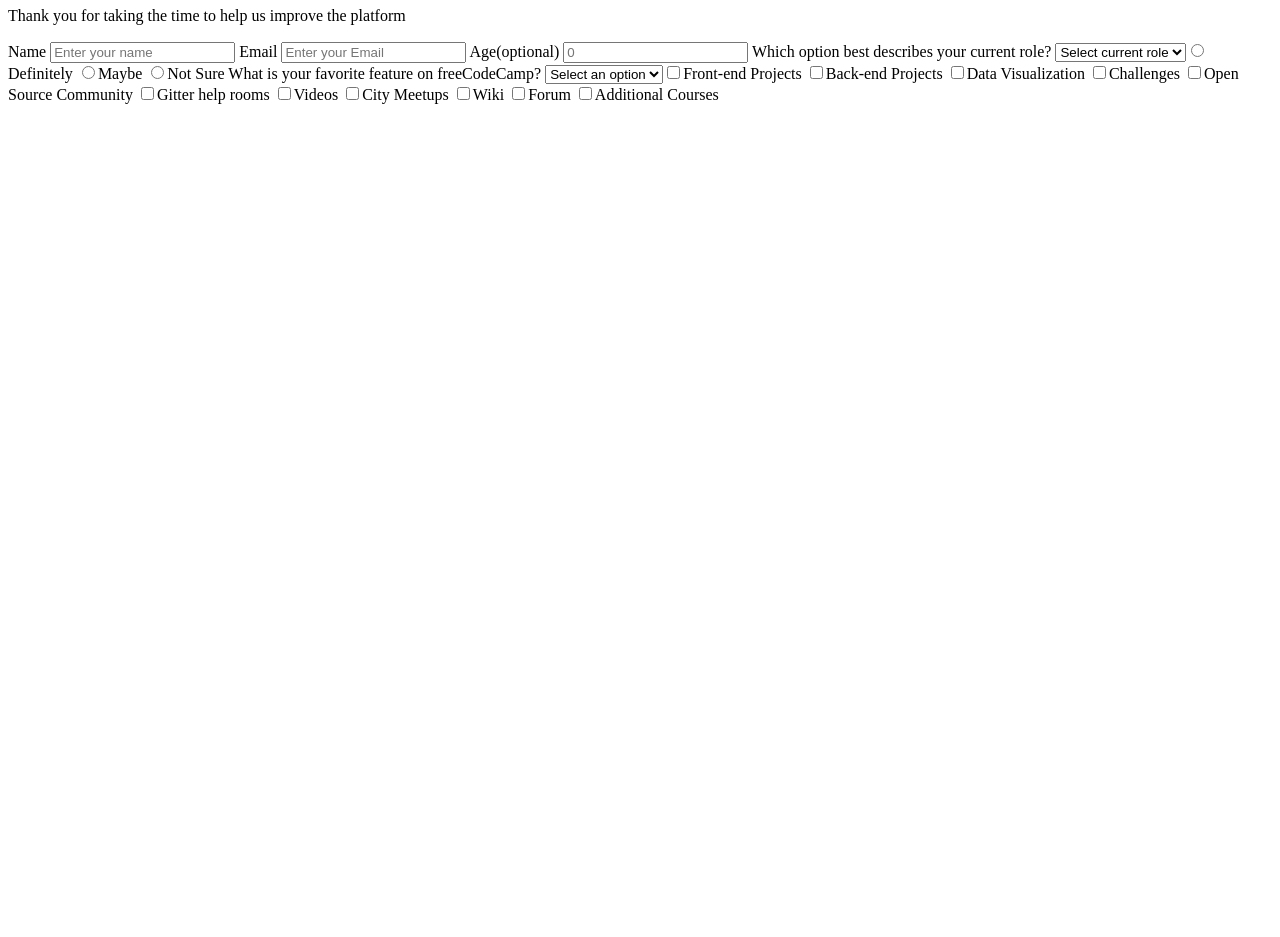
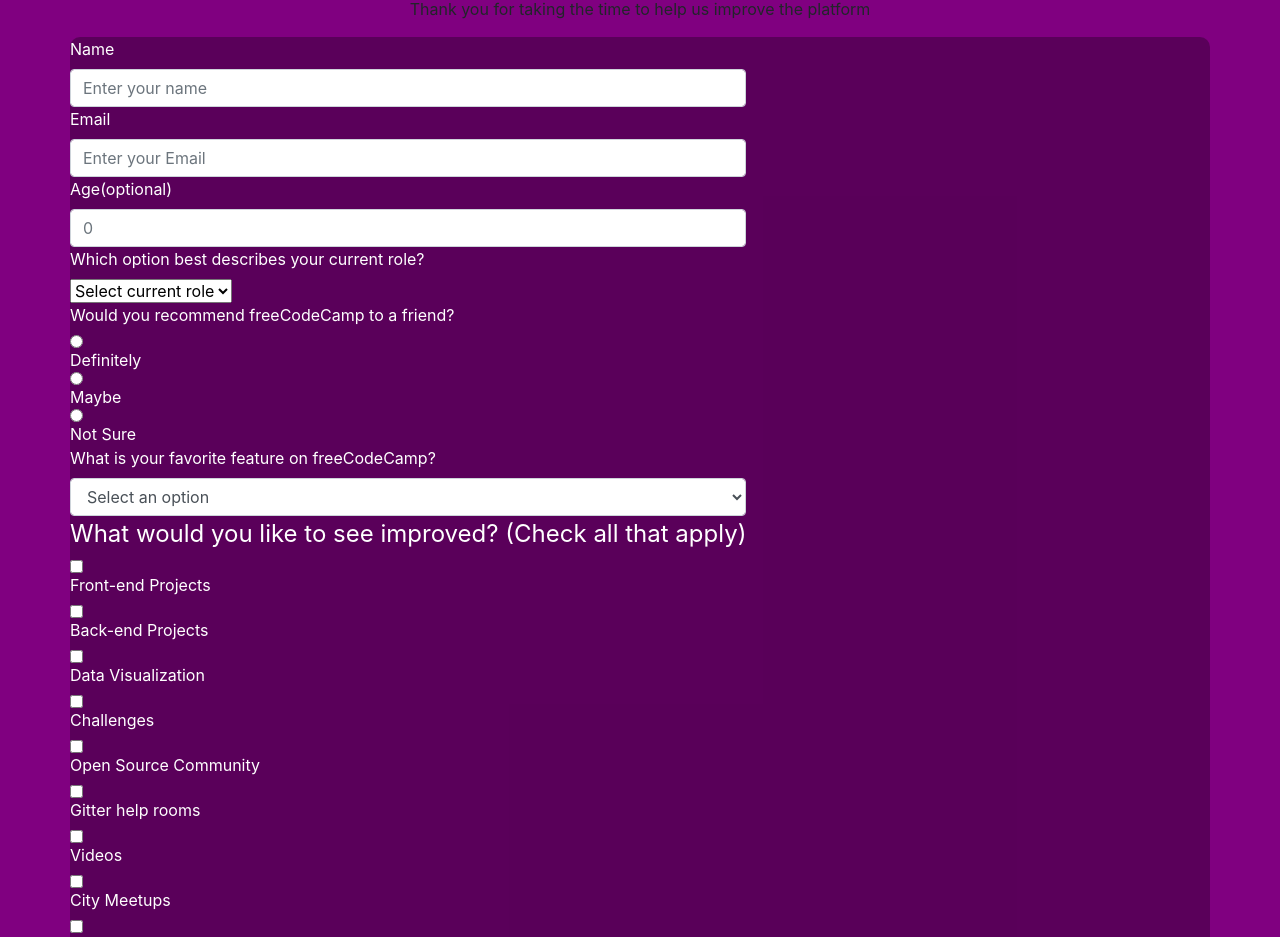
Before and after one commit to Harrisonnad/Survey-Form, a plain HTML site: page index.html in a window 1280 px wide. Shown: the part 59-996 px from the top of the page. Before the commit the page ends 800 px from the top, so only its background shows below. Drawn offline with nearby package versions, Linux system fonts and the light colour scheme.

Commit message:
Update Survey

```diff
--- a/index.html
+++ b/index.html
@@ -2,25 +2,42 @@
   <head>
     <meta charset="UTF-8" />
     <meta name="viewport" content="width=device-width, initial-scale=1.0" />
-    <link href="styles.css" type="stylesheets" />
+    <link rel="stylesheet" href="styles.css">
+    <link rel="stylesheet" href="https://maxcdn.bootstrapcdn.com/bootstrap/4.5.2/css/bootstrap.min.css">
     <title>Survey Form</title>
   </head>
-  <body>
-    <header>
-      <h1>freeCodeCampe Survey Form</h1>
-      <p>Thank you for taking the time to help us improve the platform</p>
-    </header>
-    <main>
-      <form>
+  <body style="background-color: purple;">
+
+  <div class="container text-center">
+      <h1 id="title">freeCodeCamp Survey Form</h1>
+      <p id="description">Thank you for taking the time to help us improve the platform</p>
+  </div>
+    <main class="container whiteText" style="background-color: rgb(0, 0, 0, 0.3)">
+    <div class="row text-left">
+      <form id="survey-form">
+      <div class="col-xs-7">
+        <div class="col-xs-7">
             <label for="name">Name</label>
-        <input type="text" id="name" placeholder="Enter your name" />
+          </div>
+            <input type="text" id="name" class="form-control" placeholder="Enter your name" />
+        </div>
+        <div class="col-xs-7">
+          <div class="col-xs-7">
             <label for="email">Email</label>
-        <input type="email" id="email" placeholder="Enter your Email" />
+          </div>
+            <input type="email" id="email" class="form-control" placeholder="Enter your Email" />
+        </div>
+          <div class="col-xs-7">
+            <div class="col-xs-7">
             <label for="number">Age(optional)</label>
-        <input type="number" id="number" placeholder="0" />
-        <label for="roles"
-          >Which option best describes your current role?</label
-        >
+            </div>
+            <input type="number" id="number" class="form-control" placeholder="0" />
+        </div>
+        <div>
+          <div>
+            <label for="roles">
+            Which option best describes your current role?</label>
+            </div>
             <select id="roles" name="roles">
               <option value="" disabled selected>Select current role</option>
               <option value="Student">Student</option>
@@ -28,33 +45,76 @@
               <option value="Full Time Learner">Full Time Learner</option>
               <option value="Other">Other</option>
               <option value="PreferNotToSay">Prefer Not To Say</option>
-        <label for="recommend">Would you recommend freeCodeCamp to a friend></label>
+              </select>
+        </div>
+        <div class="col-xs-8 text-left">
+          <label for="recommend">Would you recommend freeCodeCamp to a friend?</label>
+
+        <div class="col-xs-8">
           <input type="radio" id="recommend" name="definitely">Definitely</input>
+        </div>
+        <div class="col-xs-8">
           <input type="radio" id="recommend" name="maybe">Maybe</input>
+        </div>
+        <div class="col-xs-8">
           <input type="radio" id="recommend" name="notSure">Not Sure</input>
+      </div>
+      </div>
+        <div class="col-xs-7">
+          <div class="col-xs-7">
           <label for="favorite"
-          >What is your favorite feature on freeCodeCamp?</label
-        >
-        <select id="favorite" name="favorite">
+          >What is your favorite feature on freeCodeCamp?</label>
+          </div>
+          <select id="favorite" class="form-control" name="favorite">
             <option value="" disabled selected>Select an option</option>
             <option value="Challenges">Challenges</option>
             <option value="Prjoects">Projects</option>
             <option value="Community">Community</option>
             <option value="Opensource">Opensource</option>
-        <label for="improvements">What would you lidto see improved?nameCheck all that apply)</label>
-          <input type="checkbox" id="improvements" name="frontend">Front-end Projects</input>
-          <input type="checkbox" id="improvements" name="Back-end">Back-end Projects</input>
-          <input type="checkbox" id="improvements" name="Data">Data Visualization</input>
-          <input type="checkbox" id="improvements" name="Challenges">Challenges</input>
-          <input type="checkbox" id="improvements" name="Opensource">Open Source Community</input>
-          <input type="checkbox" id="improvements" name="Gitter">Gitter help rooms</input>
-          <input type="checkbox" id="improvements" name="Videos">Videos</input>
-          <input type="checkbox" id="improvements" name="Meetups">City Meetups</input>
-          <input type="checkbox" id="improvements" name="Wiki">Wiki</input>
-          <input type="checkbox" id="improvements" name="Forum">Forum</input>
-          <input type="checkbox" id="improvements" name="Courses">Additional Courses</input>
+          </select>
+        </div>
+        <div class="col-xs-7 label text-left">
+          <fieldset>
+          <legend>What would you like to see improved? (Check all that apply)</legend>
+          <div class="col-xs-7">
+            <label><input type="checkbox" id="improvements" name="frontend"/>Front-end Projects</label>
+          </div>
+          <div class="col-xs-7">
+            <label><input type="checkbox" id="improvements" name="Back-end"/>Back-end Projects</label>
+          </div>
+          <div class="col-xs-7">
+            <label><input type="checkbox" id="improvements" name="Data"/>Data Visualization</label>
+          </div>
+          <div class="col-xs-7">
+            <label><input type="checkbox" id="improvements" name="Challenges"/>Challenges</label>
+          </div>
+          <div class="col-xs-7">
+            <label><input type="checkbox" id="improvements" name="Opensource"/>Open Source Community</label>
+          </div>
+          <div class="col-xs-7">
+            <label><input type="checkbox" id="improvements" name="Gitter"/>Gitter help rooms</label>
+          </div>
+          <div class="col-xs-7">
+            <label><input type="checkbox" id="improvements" name="Videos"/>Videos</label>
+          </div>
+          <div class="col-xs-7">
+            <label><input type="checkbox" id="improvements" name="Meetups"/>City Meetups</label>
+          </div>
+          <div class="col-xs-7">
+            <label><input type="checkbox" id="improvements" name="Wiki"/>Wiki</label>
+          </div>
+          <div class="col-xs-7">
+            <label><input type="checkbox" id="improvements" name="Forum"/>Forum</label>
+          </div>
+          <div class="col-xs-7">
+            </div><label><input type="checkbox" id="improvements" name="Courses"/>Additional Courses</label>
 
+          <fieldset>
+        </div>
       </form>
+      </div>
     </main>
+    </div>
+    </div>
   </body>
 </html>
--- a/styles.css
+++ b/styles.css
@@ -0,0 +1,11 @@
+main {
+    border-radius: 10px;
+}
+
+.whiteText {
+    color: white;
+}
+
+input {
+    display: block;
+}
```
Lines whose indentation alone changed are shown as unchanged.
